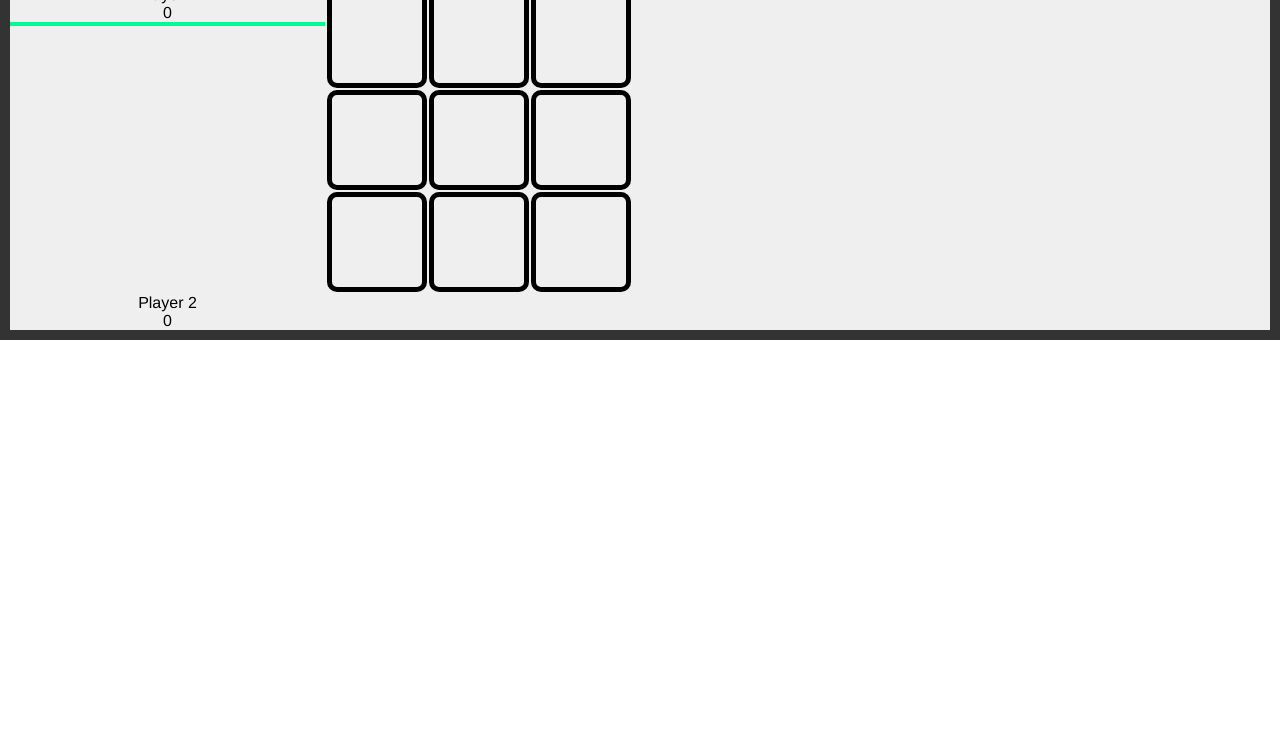
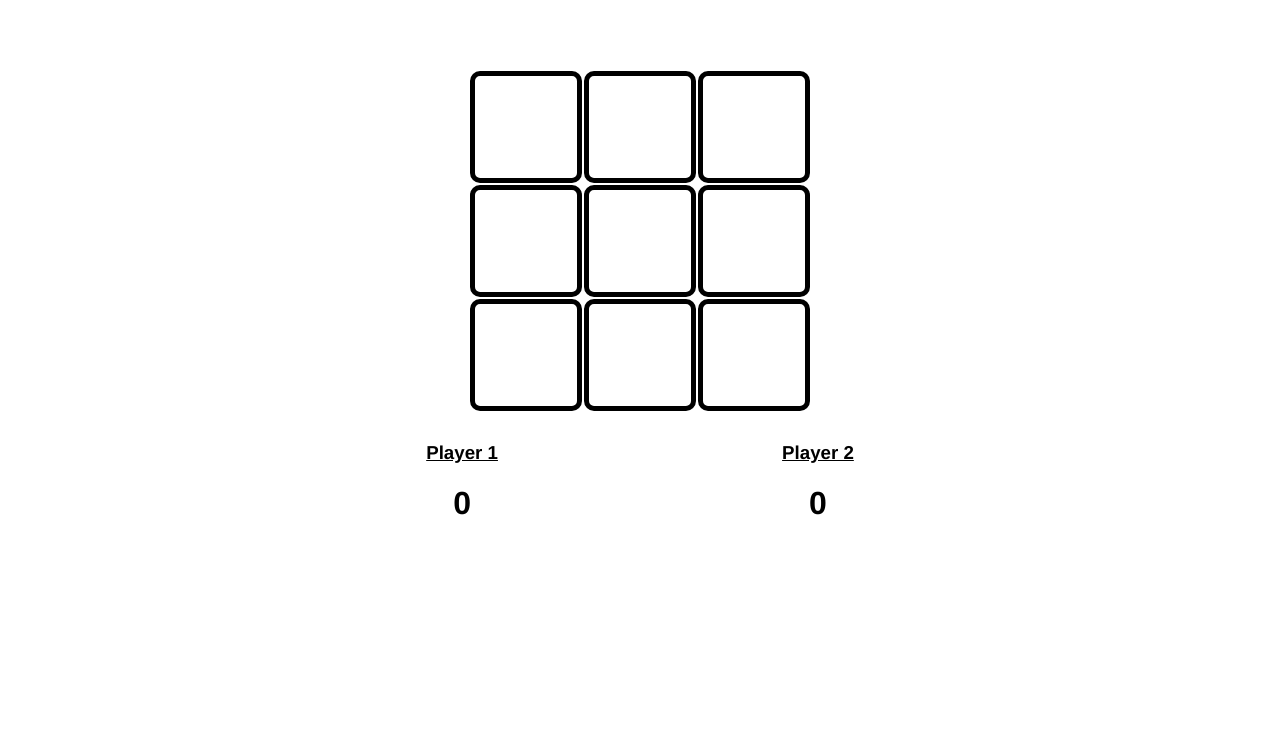
Before and after one commit to jessanderson222/tictactoe, a plain HTML site: page index.html in a window 1280 px wide. Shown: the part 62-800 px from the top of the page. Drawn offline with Linux system fonts and the light colour scheme.

Commit message:
css updates

```diff
--- a/index.html
+++ b/index.html
@@ -6,19 +6,27 @@
     <script src="index.js"></script>
   </head>
   <body>
+    <h1 class="game-title">Tic Tac Toe</h1>
+    <table id="game" class="tictactoe"></table>
     <div class="game">
-      <div class="game-title">Tic Tac Toe</div>
-      <div class="player">
-        Player 1
-        <div id="player1" class="selected">
-          0
+      <div class="spacer"></div>
+      <div class="player-container">
+          <h3 class="player">
+            Player 1
+          </h3>
+          <h1 id="player1">
+            0
+          </h1>
         </div>
-      </div>
-      <table id="game" class="tictactoe"></table>
-      <div class="player">
-        Player 2
-        <div id="player2">0</div>
-      </div>
+        <div class="player-container">
+          <h3 class="player">
+            Player 2
+          </h3>
+          <h1 id="player2">
+            0
+          </h1>
+        </div>
+        <div class="spacer"></div>
       <div class="clear"></div>
     </div>
   </body>
--- a/index.js
+++ b/index.js
@@ -27,7 +27,6 @@ function drawBoard() {
     for (r = 0; r < 3; r++) {
       var col = document.createElement("td");
       col.id = counter;
-      // col.innerHTML = counter;
 
       var handler = function(e) {
         if (currentPlayer == 0) {
@@ -138,6 +137,4 @@ function reset() {
   currentPlayer = 0;
   player1Selections = new Array();
   player2Selections = new Array();
-  // d("player1").classList.add("selected");
-  // d("player2").classList.remove("selected");
 }
--- a/style.css
+++ b/style.css
@@ -1,45 +1,51 @@
 body {
   margin: 0px;
   padding: 0px;
+  font-family: "Helvetica";
 }
 
-.game td {
+.game {
+  display: flex;
+}
+
+.spacer {
+  flex-grow: 1;
+}
+
+.tictactoe {
+  margin: auto;
+  padding: 10px;
+}
+
+.player-container {
+  flex-grow: 1;
+  text-align: center;
+}
+
+.player {
+  text-decoration: underline;
+}
+
+td {
   width: 100px;
   height: 100px;
   border: solid 5px black;
   text-align: center;
   font-size: 40pt;
   border-radius: 10px;
-  box-sizing: border-box;
 }
 
-.game td:hover {
-  background-color: #fff;
+td:hover {
+  background-color: #dcdcdc;
   cursor: pointer;
 }
 
-.game {
-  background: #efefef;
-  border: solid 10px #333;
-}
-
-.game .game-title {
-  background: #222;
+.game-title {
+  background: black;
   color: #fff;
   padding: 10px;
   text-align: center;
-  font-family: "Helvetica";
-}
-
-.game .player {
-  float: left;
-  text-align: center;
-  width: 25%;
-  font-family: "Helvetica";
-}
-
-.game .player .selected {
-  border-bottom: solid 4px #00fa9a;
+  margin: 0 0 5%;
 }
 
 .tictactoe-board {
@@ -49,21 +55,6 @@ body {
   padding-top: 20px;
 }
 
-.tictactoe-board table {
-  float: left;
-  width: 50%;
-}
-
-.tictactoe-board-score1 {
-  float: left;
-  width: 20%;
-}
-
-.tictactoe-board-score2 {
-  float: left;
-  width: 20%;
-}
-
 .clear {
   clear: both;
 }
```
Also changed, not shown: 1 other file.
